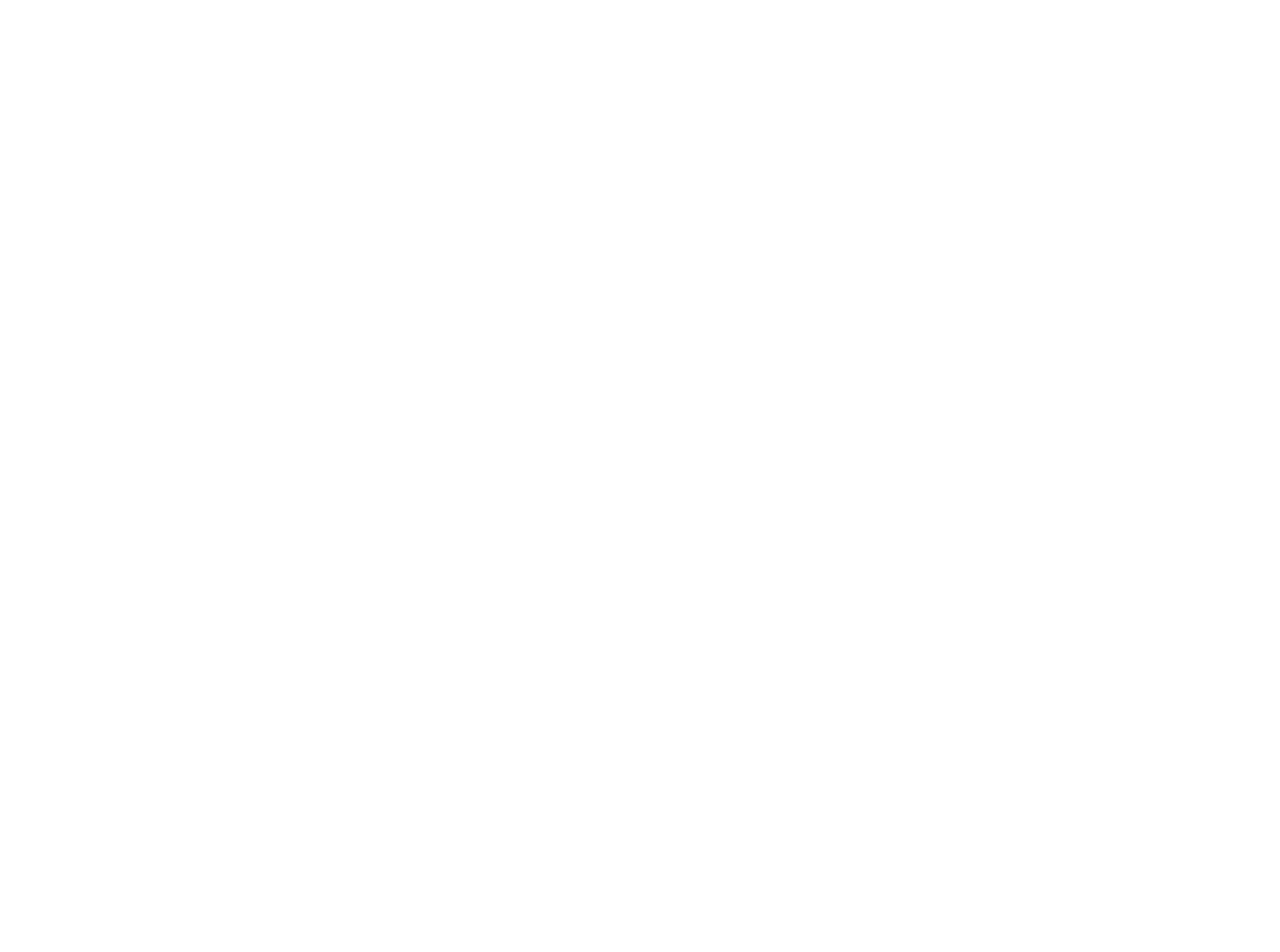
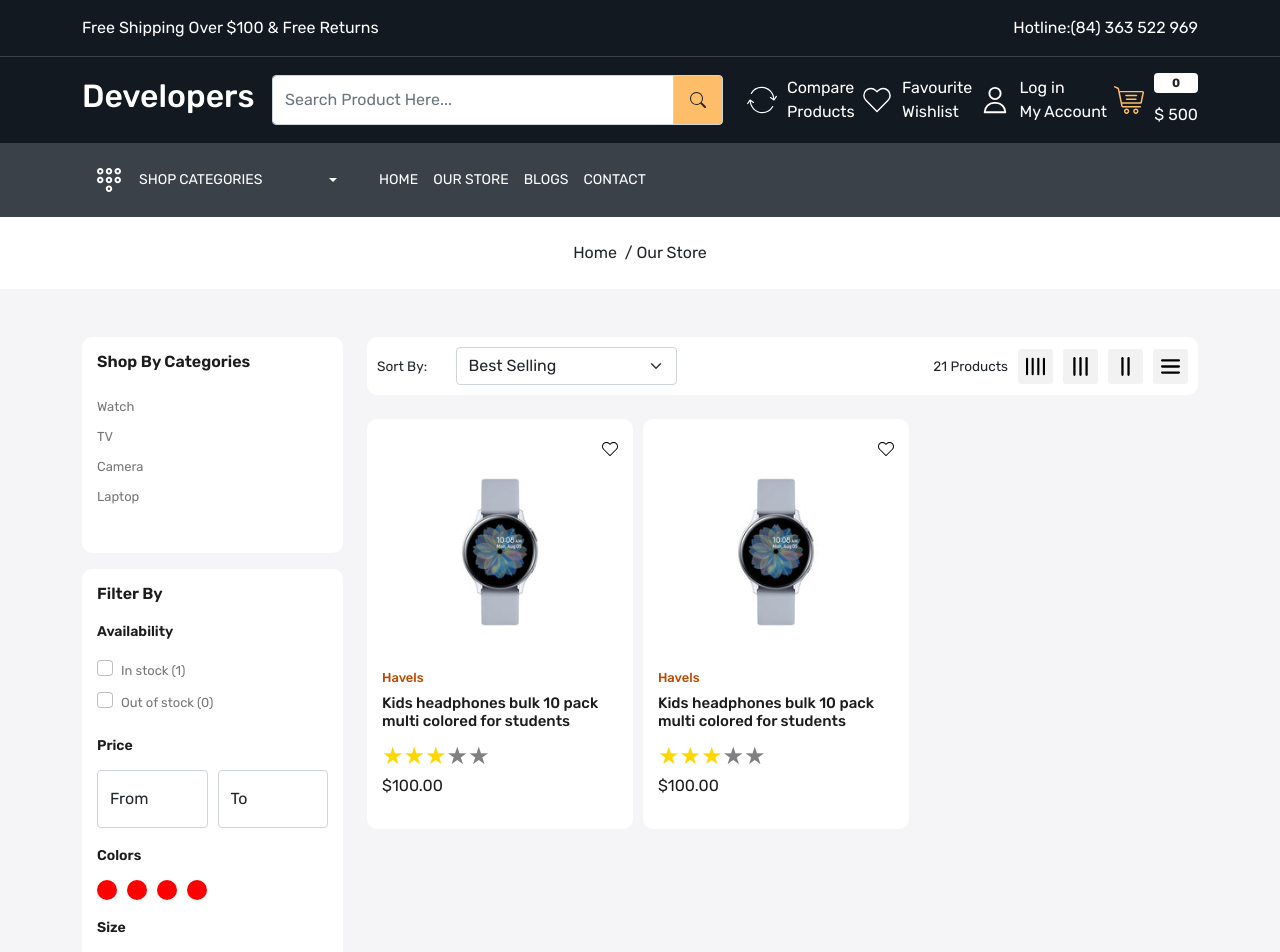
Before and after one commit to luompham/e-commerce-front-end, a React (Create React App) app: page /product in a window 1280 px wide. Before the commit this address had no page. Shown: the top 952 px of the page. Before the commit the page ends 800 px from the top, so only its background shows below. Built offline with nearby package versions, Linux system fonts and the light colour scheme.

Commit message:
update Our Store

```diff
--- a/src/App.js
+++ b/src/App.js
@@ -31,7 +31,7 @@
             <Route index element={<Home />} />
             <Route path='about' element={<About />} />
             <Route path='contact' element={<Contact />} />
-            <Route path='store' element={<OurStore />} />
+            <Route path='product' element={<OurStore />} />
             <Route path='product/:id' element={<SingleProduct />} />
             <Route path='blogs' element={<Blog />} />
             <Route path='blogs/:id' element={<SingleBlog />} />
--- a/src/components/Header.js
+++ b/src/components/Header.js
@@ -110,7 +110,7 @@
                 <div className='menu-links'>
                   <div className="d-flex align-items-center gap-15">
                     <NavLink to='/'>Home</NavLink>
-                    <NavLink to='/store'>Our Store</NavLink>
+                    <NavLink to='/product'>Our Store</NavLink>
                     <NavLink to='/blogs'>Blogs</NavLink>
                     <NavLink to='/contact'>Contact</NavLink>
                   </div>
--- a/src/components/ProductCard.js
+++ b/src/components/ProductCard.js
@@ -9,7 +9,7 @@
 
   return (
     <>
-      <div className={`${location.pathname === "/store" ? `gr-${grid}` : 'col-3'}`}>
+      <div className={`${location.pathname === "/product" ? `gr-${grid}` : 'col-3'}`}>
         <Link to='/product/:id' className="product-card position-relative">
           <div className="wishlist-icon position-absolute">
             <button className='border-0 bg-transparent'>
@@ -50,7 +50,7 @@
           </div>
         </Link>
       </div>
-      <div className={`${location.pathname === "/store" ? `gr-${grid}` : 'col-3'}`}>
+      <div className={`${location.pathname === "/product" ? `gr-${grid}` : 'col-3'}`}>
         <Link to='/product/:id' className="product-card position-relative">
           <div className="wishlist-icon position-absolute">
             <button className='border-0 bg-transparent'>
```
